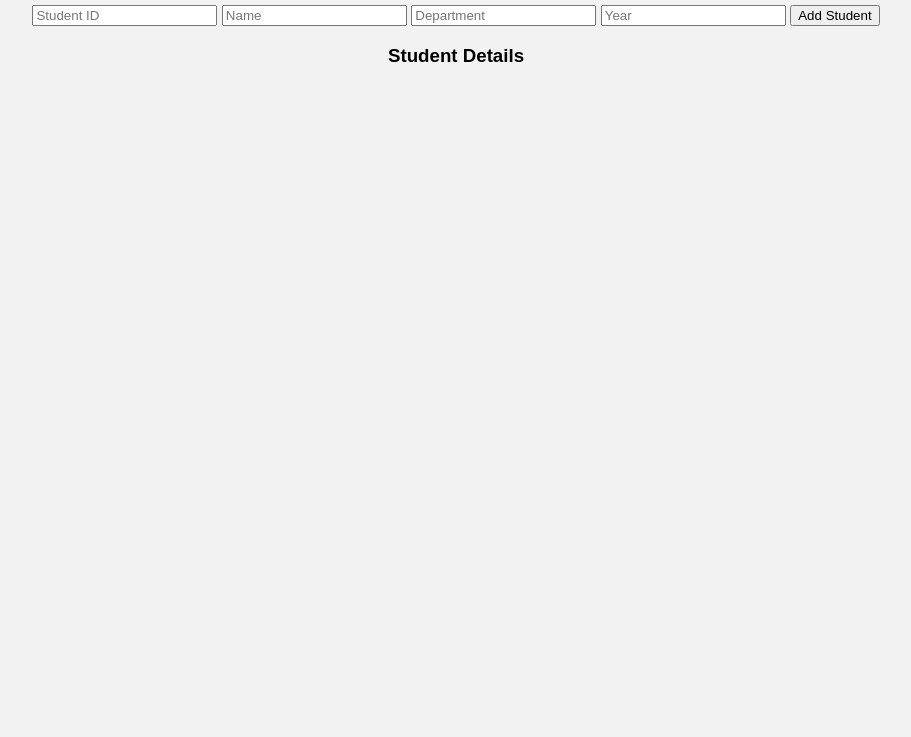
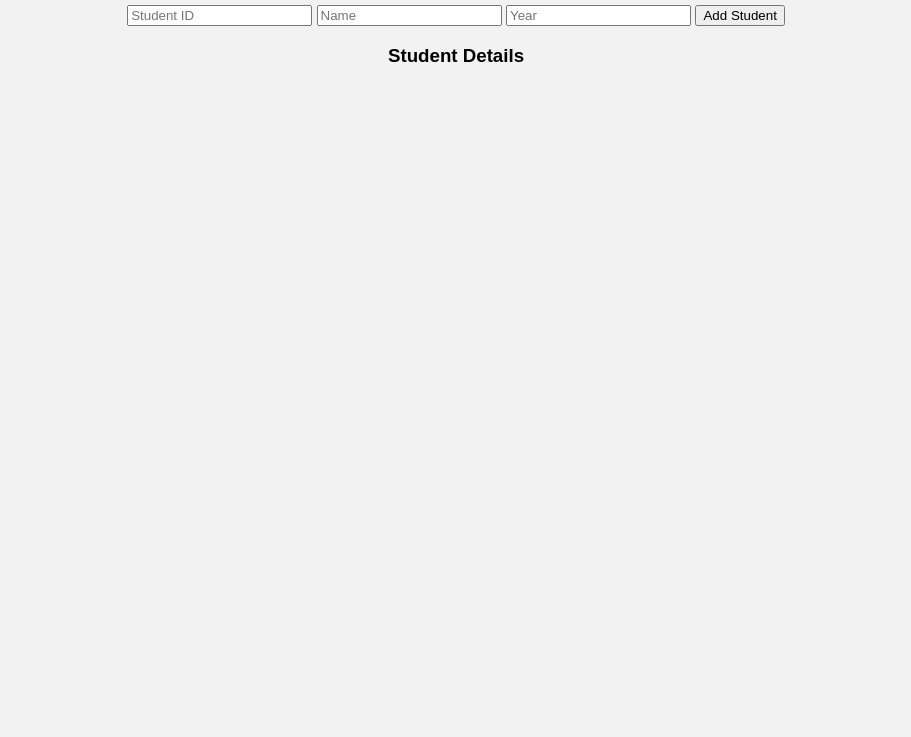
Before and after one commit to gopidesiyamini-alt/studentmanagementsimpleexternal, a plain HTML site: page index.html in a window 1280 px wide. Shown: the part 63-800 px from the top of the page, without its empty margins (184-1095 px from the left). Drawn offline with Linux system fonts and the light colour scheme.

Commit message:
Remove department input from student form
Removed the department input field from the student form.

```diff
--- a/index.html
+++ b/index.html
@@ -11,7 +11,6 @@
     <form id="studentForm">
         <input type="text" id="sid" placeholder="Student ID" required>
         <input type="text" id="name" placeholder="Name" required>
-        <input type="text" id="dept" placeholder="Department" required>
         <input type="number" id="year" placeholder="Year" required>
         <button type="submit">Add Student</button>
     </form>
```
